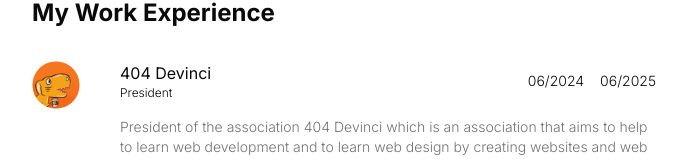
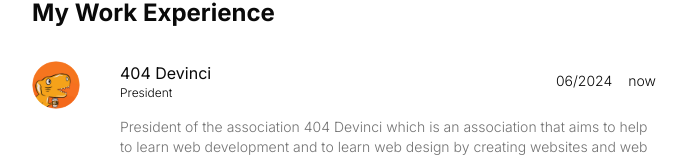
Before and after one commit to miicolas/portfolio-2024, a Next.js app: page / in a window 1280 px wide. Shown: the part 587-746 px from the top of the page, without its empty margins (296-983 px from the left). Built offline with nearby package versions, Linux system fonts and the light colour scheme.

Commit message:
:construction_worker: UPDATE endDate WorkExperienceCard

```diff
--- a/src/app/page.tsx
+++ b/src/app/page.tsx
@@ -40,10 +40,10 @@ export default function Home() {
       <section>
         <h2 className="text-2xl font-bold mb-4">My Work Experience</h2>
         {workExperiences
-      .sort((a, b) => new Date(a.startDate).getTime() - new Date(b.startDate).getTime())
+          .sort((a, b) => new Date(a.startDate).getTime() - new Date(b.startDate).getTime())
           .map((workExperience) => {
             const startDate = new Date(workExperience.startDate);
-            const endDate = new Date(workExperience.endDate);
+            const endDate = workExperience.endDate ? new Date(workExperience.endDate) : "now";
             const options: Intl.DateTimeFormatOptions = { year: 'numeric', month: 'numeric' };
 
             return (
@@ -51,7 +51,7 @@ export default function Home() {
                 key={workExperience.companyName}
                 {...workExperience}
                 startDateFormatted={startDate.toLocaleDateString('fr-FR', options)}
-                endDateFormatted={endDate.toLocaleDateString('fr-FR', options)}
+                endDateFormatted={endDate === "now" ? "now" : endDate.toLocaleDateString('fr-FR', options)}
               />
             );
           }).reverse()}
--- a/src/lib/utils.ts
+++ b/src/lib/utils.ts
@@ -14,7 +14,7 @@ export const { workExperiences } = {
       companyName: "ABR CELEST",
       jobTitle: "Creative Designer",
       startDate: new Date("2024-02"),
-      endDate: new Date("2025-06"),
+      endDate: null,
       description: "I was responsible for the design of social media posts and for the creation in the association ABR CELEST. I had the chance to work with clients and to understand their needs and to create a design that would meet the needs of the clients.",
     },
     {
@@ -22,7 +22,7 @@ export const { workExperiences } = {
       companyName: "404 Devinci",
       jobTitle: "President",
       startDate: new Date("2024-06"),
-      endDate: new Date("2025-06"),
+      endDate: null,
       description: "President of the association 404 Devinci which is an association that aims to help to learn web development and to learn web design by creating websites and web applications. We also work for the Pole Leonard de Vinci and the administration of the association.",
     },
 
@@ -31,7 +31,7 @@ export const { workExperiences } = {
       companyName: "IIM Digital School",
       jobTitle: "Bachelor Project Management",
       startDate: new Date("2023-09"),
-      endDate: new Date("2026-08"),
+      endDate: null,
       description: "Bachelor Project Management with the IIM Digital School in Paris suburbs. During my studies, I was able to learn about the basics of project management, development basics, and some frameworks in web development. I als o had the chance to work with some enterprises to understand the needs of the clients and to develop a solution that would meet the needs of the clients.",
     },
     {
```
